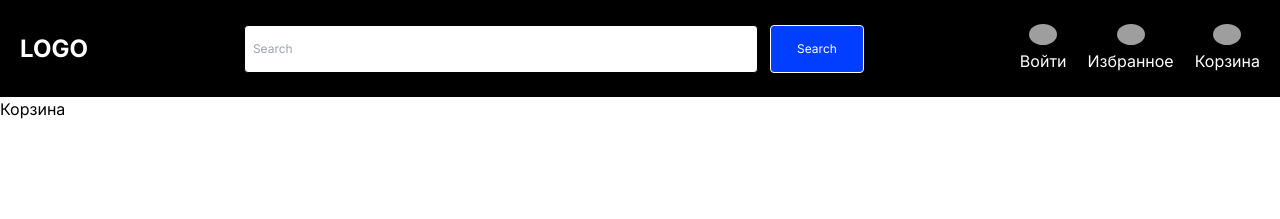
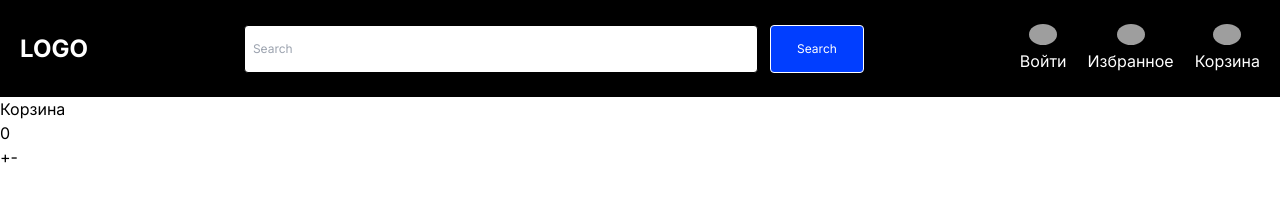
Before and after one commit to vronskyvitaly/next-start, a Next.js app: page /basket in a window 1280 px wide. Shown: the top 219 px of the page. Built offline with nearby package versions, Linux system fonts and the light colour scheme; grey boxes are pictures that could not be loaded.

Commit message:
feat: add redux

```diff
--- a/package.json
+++ b/package.json
@@ -14,6 +14,7 @@
     "chromatic": "npx chromatic --project-token=chpt_d300eb40a3ef288"
   },
   "dependencies": {
+    "@reduxjs/toolkit": "^2.2.5",
     "bcrypt": "^5.1.1",
     "body-parser": "^1.20.2",
     "classnames": "^2.5.1",
@@ -25,6 +26,7 @@
     "react": "^18",
     "react-dom": "^18",
     "react-hook-form": "^7.51.0",
+    "react-redux": "^9.1.2",
     "sass": "^1.71.1",
     "uuid": "^9.0.1"
   },
--- a/src/app/basket/page.tsx
+++ b/src/app/basket/page.tsx
@@ -1,15 +1,19 @@
+'use client'
 import type { Metadata } from 'next'
 import s from './page.module.scss'
-
-export const metadata: Metadata = {
-  title: 'Корзина',
-  description: ''
-}
+import { decrement, increment } from '@/store/slise'
+import { useDispatch, useSelector } from 'react-redux'
+import { RootState } from '@/store/store'
 
 export default function BasketPage() {
+  const count = useSelector((state: RootState) => state.counter.value)
+  const dispatch = useDispatch()
   return (
     <article className={s.root}>
       <h1>Корзина</h1>
+      <h2>{count}</h2>
+      <button onClick={() => dispatch(increment())}>+</button>
+      <button onClick={() => dispatch(decrement())}>-</button>
     </article>
   )
 }
--- a/src/app/layout.tsx
+++ b/src/app/layout.tsx
@@ -5,6 +5,7 @@
 import AuthProvider from '@/utils/auth-provider'
 import { Header } from '@/components'
 import { Footer } from '@/components/ui/footer'
+import { StoreProvider } from '@/store/store-provider'
 
 const inter = Inter({ subsets: ['latin'] })
 
@@ -21,11 +22,13 @@
   return (
     <html lang='en'>
       <body className={inter.className}>
-        <AuthProvider>
-          <Header />
-          <main>{children}</main>
-          <Footer />
-        </AuthProvider>
+        <StoreProvider>
+          <AuthProvider>
+            <Header />
+            <main>{children}</main>
+            <Footer />
+          </AuthProvider>
+        </StoreProvider>
       </body>
     </html>
   )
--- /dev/null
+++ b/src/store/slise.ts
@@ -0,0 +1,35 @@
+import { createSlice } from '@reduxjs/toolkit'
+import type { PayloadAction } from '@reduxjs/toolkit'
+
+export interface CounterState {
+  value: number
+}
+
+const initialState: CounterState = {
+  value: 0
+}
+
+export const counterSlice = createSlice({
+  name: 'counter',
+  initialState,
+  reducers: {
+    increment: state => {
+      // Redux Toolkit allows us to write "mutating" logic in reducers. It
+      // doesn't actually mutate the state because it uses the Immer library,
+      // which detects changes to a "draft state" and produces a brand new
+      // immutable state based off those changes
+      state.value += 1
+    },
+    decrement: state => {
+      state.value -= 1
+    },
+    incrementByAmount: (state, action: PayloadAction<number>) => {
+      state.value += action.payload
+    }
+  }
+})
+
+// Action creators are generated for each case reducer function
+export const { increment, decrement, incrementByAmount } = counterSlice.actions
+
+export default counterSlice.reducer
--- /dev/null
+++ b/src/store/store-provider.tsx
@@ -0,0 +1,9 @@
+'use client'
+
+import { Provider } from 'react-redux'
+import { store } from '@/store/store'
+import { ReactNode } from 'react'
+
+export const StoreProvider = ({ children }: { children: ReactNode }) => {
+  return <Provider store={store}>{children}</Provider>
+}
--- /dev/null
+++ b/src/store/store.ts
@@ -0,0 +1,13 @@
+import { configureStore } from '@reduxjs/toolkit'
+import counterReducer from './slise'
+
+export const store = configureStore({
+  reducer: {
+    counter: counterReducer
+  }
+})
+
+// Infer the `RootState` and `AppDispatch` types from the store itself
+export type RootState = ReturnType<typeof store.getState>
+// Inferred type: {posts: PostsState, comments: CommentsState, users: UsersState}
+export type AppDispatch = typeof store.dispatch
```
Also changed, not shown: 1 other file (tests, documents, lock files or other folders).
